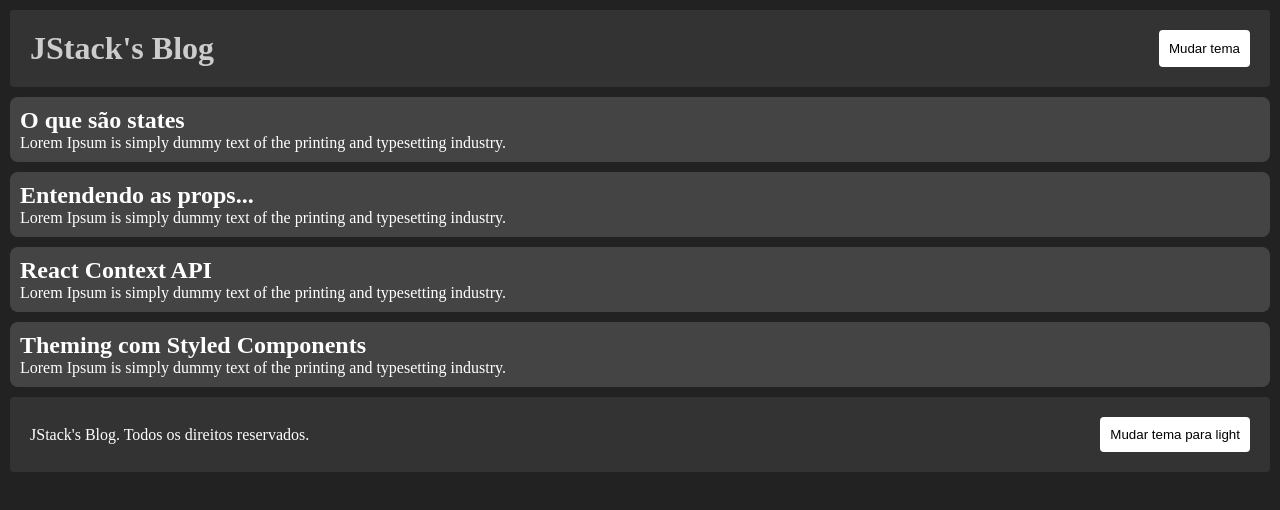
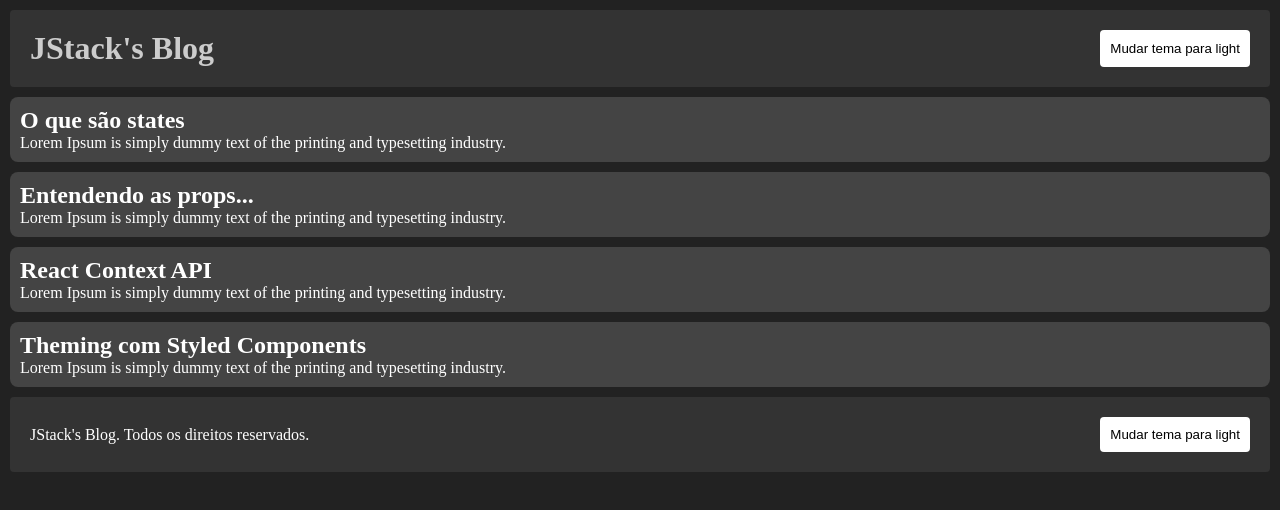
Before and after one commit to cauealb/full-stack, a React app in the folder React/: page / in a window 1280 px wide. Shown: the top 510 px of the page. Built offline with nearby package versions, Linux system fonts and the light colour scheme.

Commit message:
Finaliando header e o teste

```diff
--- a/React/src/components/Header/index.jsx
+++ b/React/src/components/Header/index.jsx
@@ -1,12 +1,17 @@
-import React from "react"
+import React, { useContext } from "react"
 import Container from './style.js'
+import { Context } from "../Context/AppContext.jsx"
 
 export default function Header() {
+    const { handleToggleTheme, themes } = useContext(Context)
+
     return (
         <Container>
             <h1>JStack's Blog</h1>
-            <button>
-                Mudar tema
+            <button
+                onClick={handleToggleTheme}
+            >
+                {`Mudar tema para ${themes === 'dark' ? 'light' : 'dark'}`}
             </button>
         </Container>
     )
```
